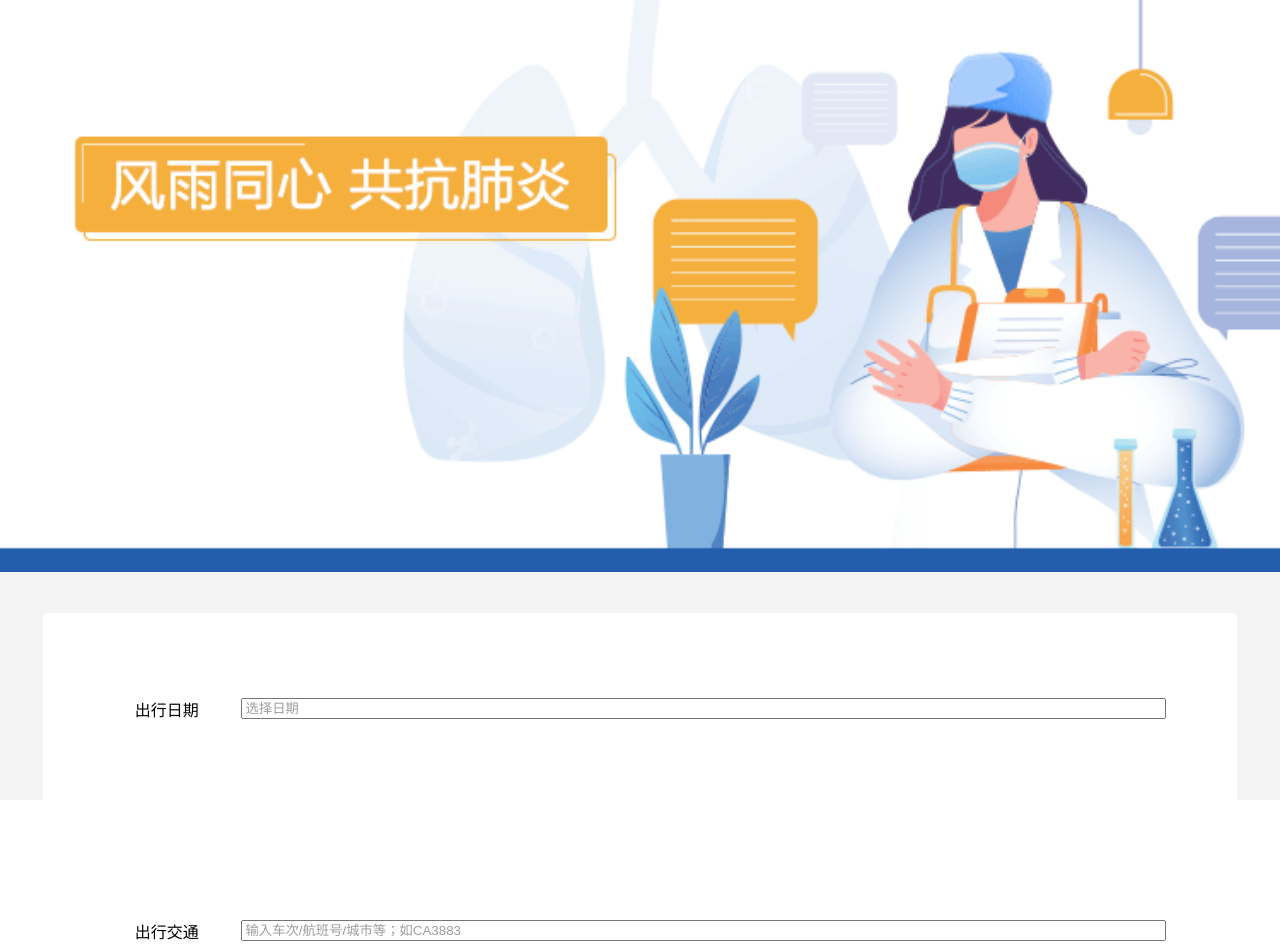
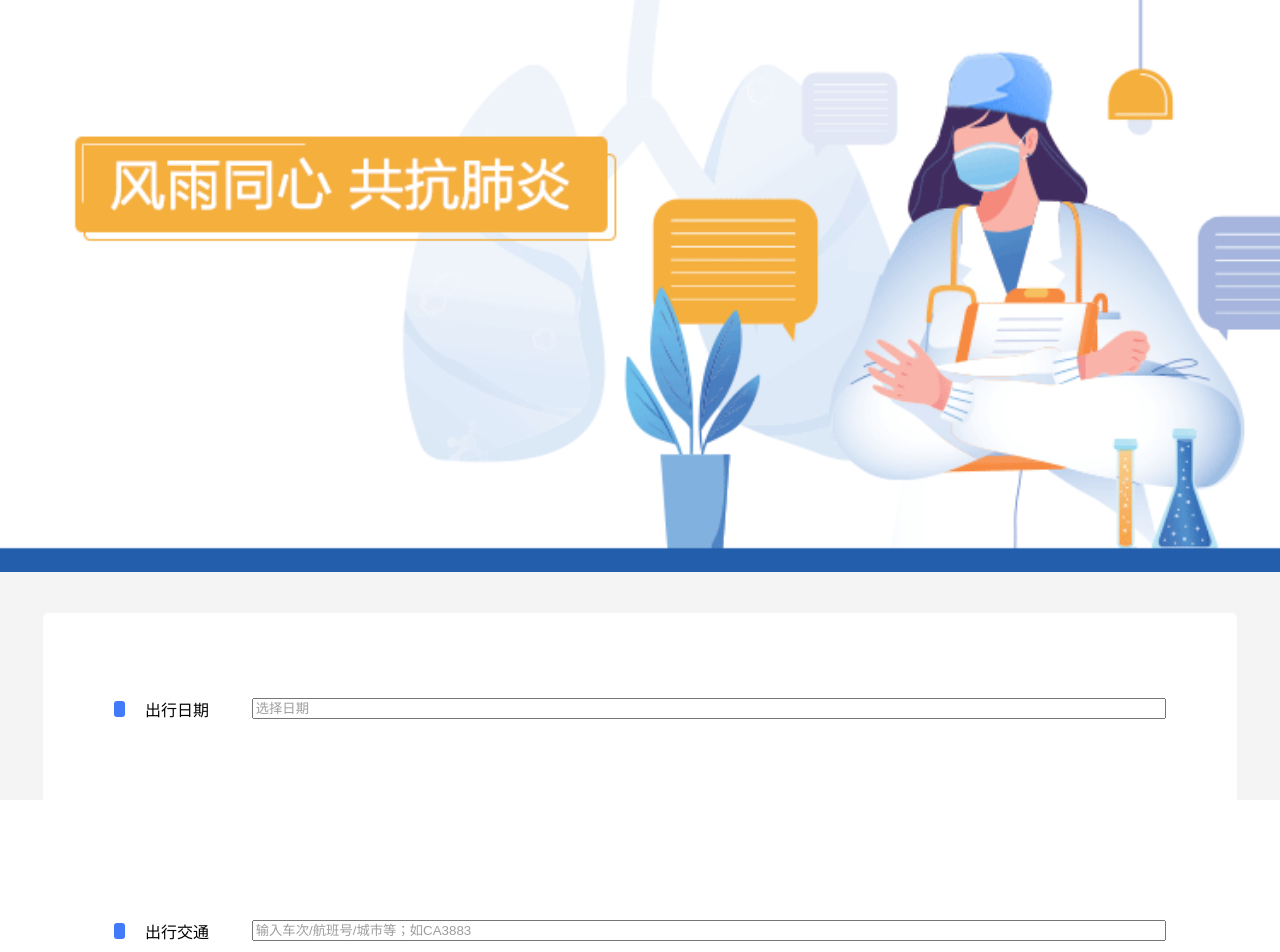
Before and after one commit to ninimeow/trip-inquiry, a Vue app: page / in a window 1280 px wide. Shown: the top 952 px of the page. Built offline with nearby package versions, Linux system fonts and the light colour scheme.

Commit message:
首页样式

```diff
--- a/src/views/Index/Index.vue
+++ b/src/views/Index/Index.vue
@@ -2,11 +2,13 @@
   <div class="views">
     <img class="banner" src="/static/images/banner.png" alt="banner"/>
     <div class="input date">
-      <span>出行日期</span>
+      <div class="split"></div>
+      <div class="title">出行日期</div>
       <input type="text" placeholder="选择日期"/>
     </div>
     <div class="input type">
-      <span>出行交通</span>
+      <div class="split"></div>
+      <div class="title">出行交通</div>
       <input type="text" placeholder="输入车次/航班号/城市等；如CA3883"/>
     </div>
     <div class="btn">开始查询</div>
@@ -51,17 +53,17 @@ export default {
   margin-bottom: 0.44rem;
 }
 
-.input span {
+.input .title {
   padding-left: 0.12rem;
 }
 
-.input span::before {
+.input .split {
   content: "";
   display: block;
   width: 0.06rem;
-  height: 100%;
   border-radius: 3px;
   background: #417bf7;
+  height: 16px;
 }
 
 .input input {
```
